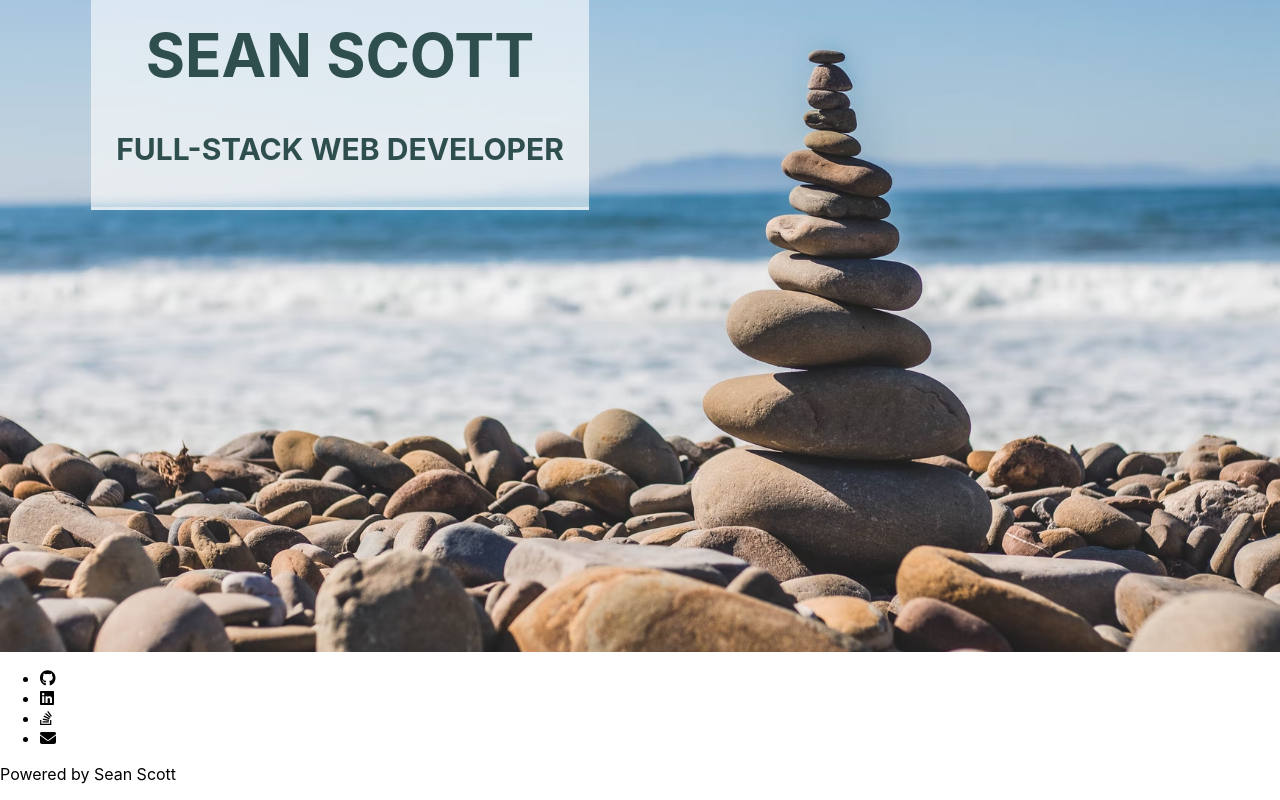
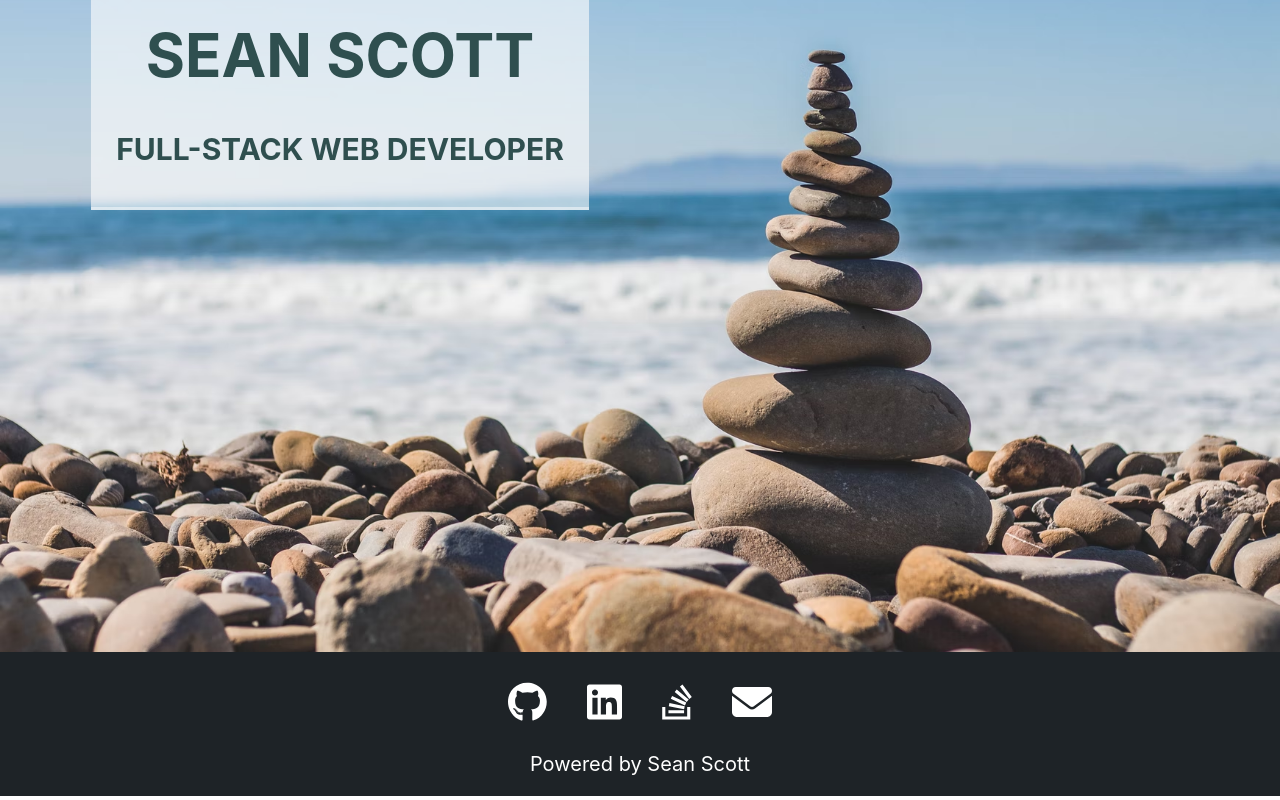
Before and after one commit to seanscott95/My-Portfolio, a React (Create React App) app: page / in a window 1280 px wide. Shown: the part 290-1090 px from the top of the page. Built offline with nearby package versions, Linux system fonts and the light colour scheme.

Commit message:
added styling to the footer

```diff
--- a/src/components/layouts/FooterLayout.jsx
+++ b/src/components/layouts/FooterLayout.jsx
@@ -3,6 +3,7 @@ import { FontAwesomeIcon } from '@fortawesome/react-fontawesome';
 import { faLinkedin , faGithub, faStackOverflow } from '@fortawesome/free-brands-svg-icons';
 import { faEnvelope } from '@fortawesome/free-solid-svg-icons';
 // import { Link } from 'react-router-dom';
+import '../../styles/FooterLayout.css'
 
 export default function FooterLayout() {
 
@@ -26,17 +27,17 @@ export default function FooterLayout() {
     ];
 
     return (
-        <div className="">
-            <ul>
+        <div className="footer">
+            <ul className='footerList'>
                 {footerLinks.map((item) => (
-                    <li>
+                    <li className='footerItem'>
                         {/* <Link to={item.link}> */}
-                            <FontAwesomeIcon icon={item.icon} />
+                            <FontAwesomeIcon icon={item.icon} size='2x' />
                         {/* </Link> */}
                     </li>
                 ))}
             </ul>
-            <p className="">Powered by Sean Scott</p>
+            <p className="footerCaption">Powered by Sean Scott</p>
         </div>
     );
 }
--- /dev/null
+++ b/src/styles/FooterLayout.css
@@ -0,0 +1,38 @@
+.footer {
+    display: flex;
+    justify-content: center;
+    text-align: center;
+    flex-direction: column;
+    font-size: 20px;
+    background: #1e2327;
+    /* margin: 0px; */
+    /* padding: 10px; */
+}
+
+.footerList {
+    display: flex;
+    justify-content: center;
+    text-align: center;
+    margin: 0px;
+    padding: 0px;
+}
+
+.footerItem {
+    padding: 10px 20px;
+    margin-top: 20px;
+    transition: transform .2s;
+    color: white;
+    list-style: none;
+
+}
+
+.footerItem:hover {
+    transform: scale(1.6);
+    cursor: pointer;
+
+}
+
+.footerCaption {
+    color: white;
+    margin-bottom: 20px;
+}
```
